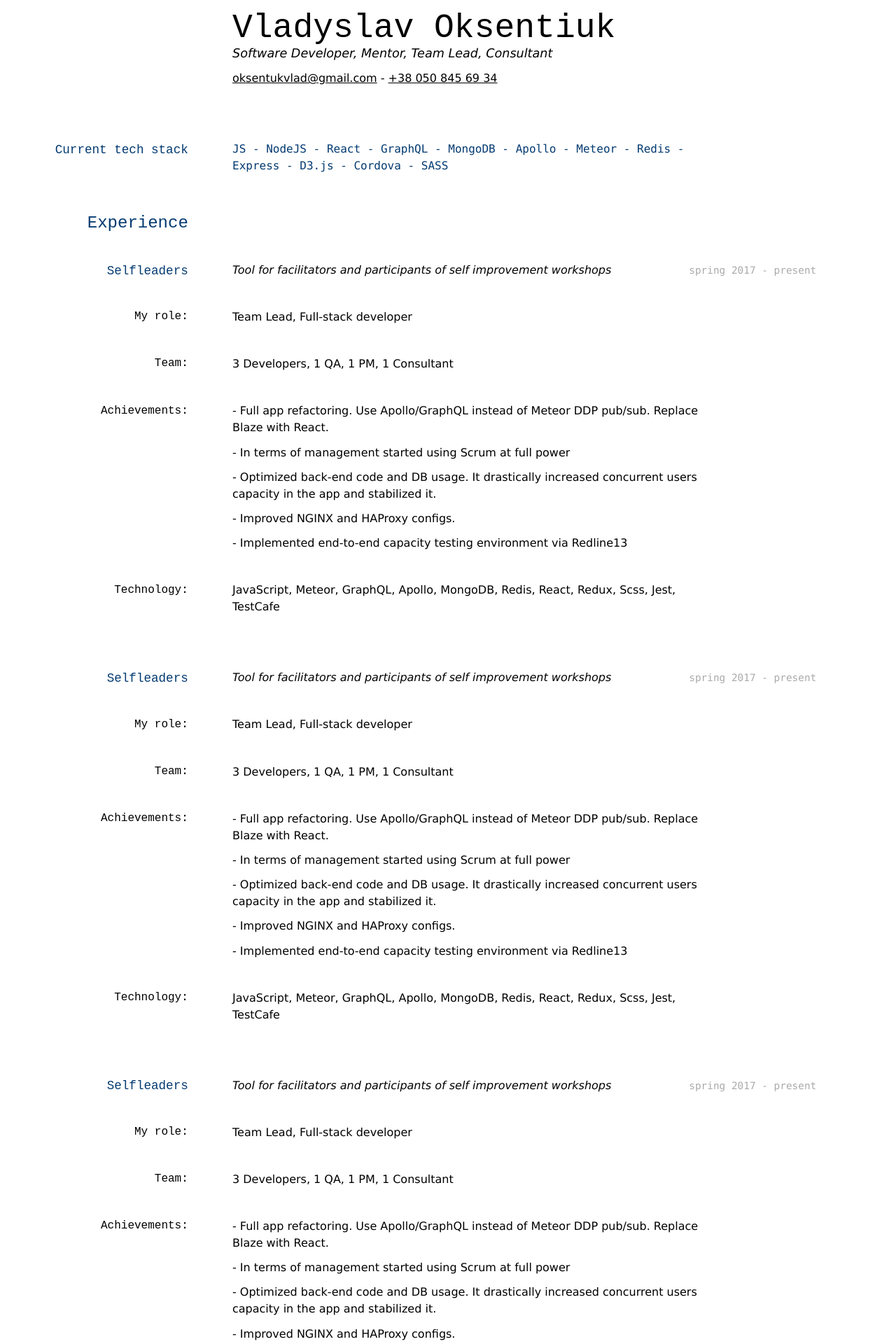
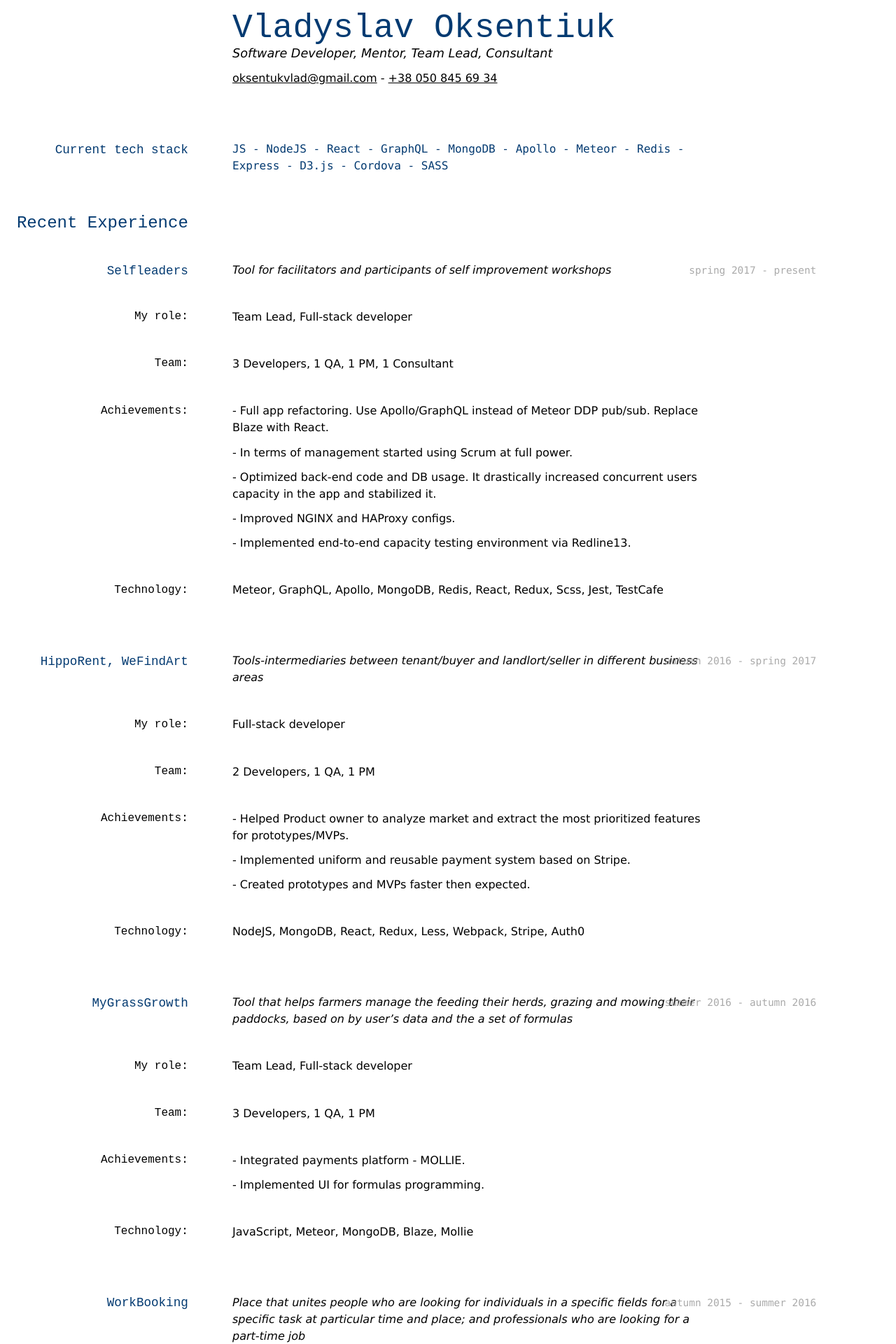
Before and after one commit to OksentukVlad/resume, a Jekyll site: the page built from index.md, in a window 1280 px wide. Shown: the top 1920 px of the page at 70% size. Built offline with Jekyll 4.4.1, drawn with Linux system fonts in a browser that asks for light colours; some of the changed text lies outside the part shown.

Commit message:
Add recent experience

```diff
--- a/index.md
+++ b/index.md
@@ -24,7 +24,7 @@ Software Developer, Mentor, Team Lead, Consultant
   <a href="https://sass-lang.com/" target="_blank">SASS</a>
 </div>
 
-#### Experience
+#### Recent Experience
 
 ## Selfleaders
 `spring 2017 - present`
@@ -42,21 +42,45 @@ Team Lead, Full-stack developer
 
 \- Full app refactoring. Use Apollo/GraphQL instead of Meteor DDP pub/sub. Replace Blaze with React.
 
-\- In terms of management started using Scrum at full power
+\- In terms of management started using Scrum at full power.
 
 \- Optimized back-end code and DB usage. It drastically increased concurrent users capacity in the app and stabilized it.
 
 \- Improved NGINX and HAProxy configs.
 
-\- Implemented end-to-end capacity testing environment via Redline13
+\- Implemented end-to-end capacity testing environment via Redline13.
 
 ### Technology:
 
-JavaScript, Meteor, GraphQL, Apollo, MongoDB, Redis, React, Redux, Scss, Jest, TestCafe
+Meteor, GraphQL, Apollo, MongoDB, Redis, React, Redux, Scss, Jest, TestCafe
 
-## Selfleaders
-`spring 2017 - present`
-*Tool for facilitators and participants of self improvement workshops*
+## HippoRent, WeFindArt
+`autumn 2016 - spring 2017`
+*Tools-intermediaries between tenant/buyer and landlort/seller in different business areas*
+
+### My role:
+
+Full-stack developer
+
+### Team:
+
+2 Developers, 1 QA, 1 PM
+
+### Achievements:
+
+\- Helped Product owner to analyze market and extract the most prioritized features for prototypes/MVPs.
+
+\- Implemented uniform and reusable payment system based on Stripe.
+
+\- Created prototypes and MVPs faster then expected.
+
+### Technology:
+
+NodeJS, MongoDB, React, Redux, Less, Webpack, Stripe, Auth0
+
+## MyGrassGrowth
+`summer 2016 - autumn 2016`
+*Tool that helps farmers manage the feeding their herds, grazing and mowing their paddocks, based on by user's data and the a set of formulas*
 
 ### My role:
 
@@ -64,27 +88,21 @@ Team Lead, Full-stack developer
 
 ### Team:
 
-3 Developers, 1 QA, 1 PM, 1 Consultant
+3 Developers, 1 QA, 1 PM
 
 ### Achievements:
 
-\- Full app refactoring. Use Apollo/GraphQL instead of Meteor DDP pub/sub. Replace Blaze with React.
+\- Integrated payments platform - MOLLIE.
 
-\- In terms of management started using Scrum at full power
-
-\- Optimized back-end code and DB usage. It drastically increased concurrent users capacity in the app and stabilized it.
-
-\- Improved NGINX and HAProxy configs.
-
-\- Implemented end-to-end capacity testing environment via Redline13
+\- Implemented UI for formulas programming.
 
 ### Technology:
 
-JavaScript, Meteor, GraphQL, Apollo, MongoDB, Redis, React, Redux, Scss, Jest, TestCafe
+JavaScript, Meteor, MongoDB, Blaze, Mollie
 
-## Selfleaders
-`spring 2017 - present`
-*Tool for facilitators and participants of self improvement workshops*
+## WorkBooking
+`autumn 2015 - summer 2016`
+*Place that unites people who are looking for individuals in a specific fields for a specific task at particular time and place; and professionals who are looking for a part-time job*
 
 ### My role:
 
@@ -92,22 +110,38 @@ Team Lead, Full-stack developer
 
 ### Team:
 
-3 Developers, 1 QA, 1 PM, 1 Consultant
+4 Developers, 1 QA, 1 PM, 1 UX designer
 
 ### Achievements:
 
-\- Full app refactoring. Use Apollo/GraphQL instead of Meteor DDP pub/sub. Replace Blaze with React.
+\- Implemented uniform calendar with various integrations.
 
-\- In terms of management started using Scrum at full power
-
-\- Optimized back-end code and DB usage. It drastically increased concurrent users capacity in the app and stabilized it.
-
-\- Improved NGINX and HAProxy configs.
-
-\- Implemented end-to-end capacity testing environment via Redline13
+\- Team productivity has been increasing from sprint to sprint.
 
 ### Technology:
 
-JavaScript, Meteor, GraphQL, Apollo, MongoDB, Redis, React, Redux, Scss, Jest, TestCafe
+Meteor, MongoDB, React, Scss, Jasmine
+
+## Crmtronic
+`autumn 2015 - summer 2016`
+*CRM system with integrated loyalty program for small and medium businesses*
+
+### My role:
+
+Full-stack developer
+
+### Team:
+
+6 Developers, 1 QA, 1 PM, 1 UX designer
+
+### Achievements:
+
+\- Created visual programming editor based on Blockly. Users can use it for programming sale scripts and client engagement activities.
+
+\- Implemented custom caching and statistics system.
+
+### Technology:
+
+Ruby, Rails, CoffeeScript, Meteor, Blaze, React, Blockly, MongoDB, PostgreSQL, Stylus
 
 <br/>Last updated: November 2018<br/><br/>
--- a/media/davewhipp-print.css
+++ b/media/davewhipp-print.css
@@ -125,6 +125,7 @@ h1 {
 	line-height: 1em;
 	position: relative;
 	left: 25%;
+	color: #033a71;
 }
 
 h1+p {
--- a/media/davewhipp-screen.css
+++ b/media/davewhipp-screen.css
@@ -125,6 +125,7 @@ h1 {
 	line-height: 1em;
 	position: relative;
 	left: 25%;
+	color: #033a71;
 }
 
 h1+p {
```
